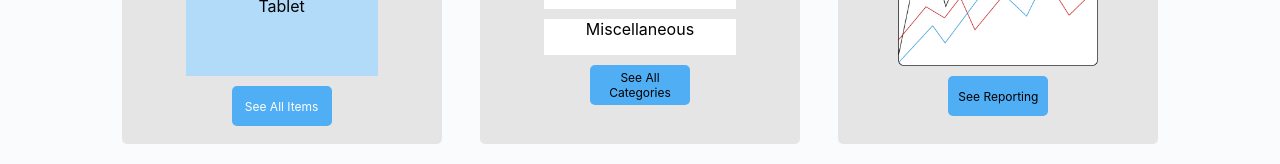
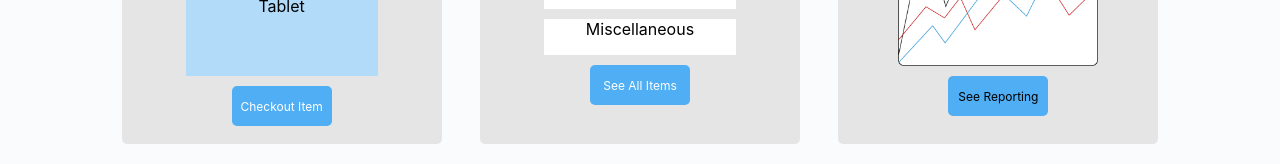
Before and after one commit to ugms/asset-tracker, a React app: page /#/Dashboard in a window 1280 px wide. Shown: the part 320-484 px from the top of the page. Built offline with nearby package versions, Linux system fonts and the light colour scheme.

Commit message:
minor dashboard updates

```diff
--- a/client/Dashboard/Dashboard.js
+++ b/client/Dashboard/Dashboard.js
@@ -28,8 +28,8 @@ class Dashboard extends Component {
 
             <div className="dashboard_button" >
               <Link
-                to="/InventoryOverview">
-                See All Items
+                to="/Checkout-Form">
+                Checkout Item
             </Link>
             </div>
           </div>
@@ -44,7 +44,10 @@ class Dashboard extends Component {
               <div className='inventory_inner_square'>Miscellaneous</div>
             </div>
             <div className="dashboard_button">
-              <Link>See All Categories</Link>
+              <Link
+                to="/Inventory-Overview">
+                See All Items
+            </Link>
             </div>
           </div>
 
```
